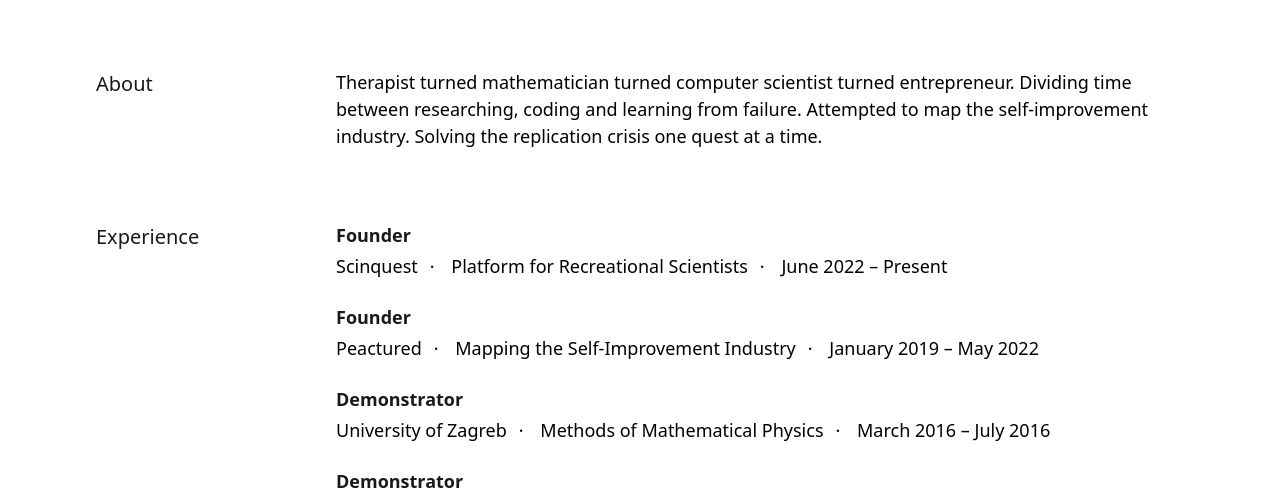
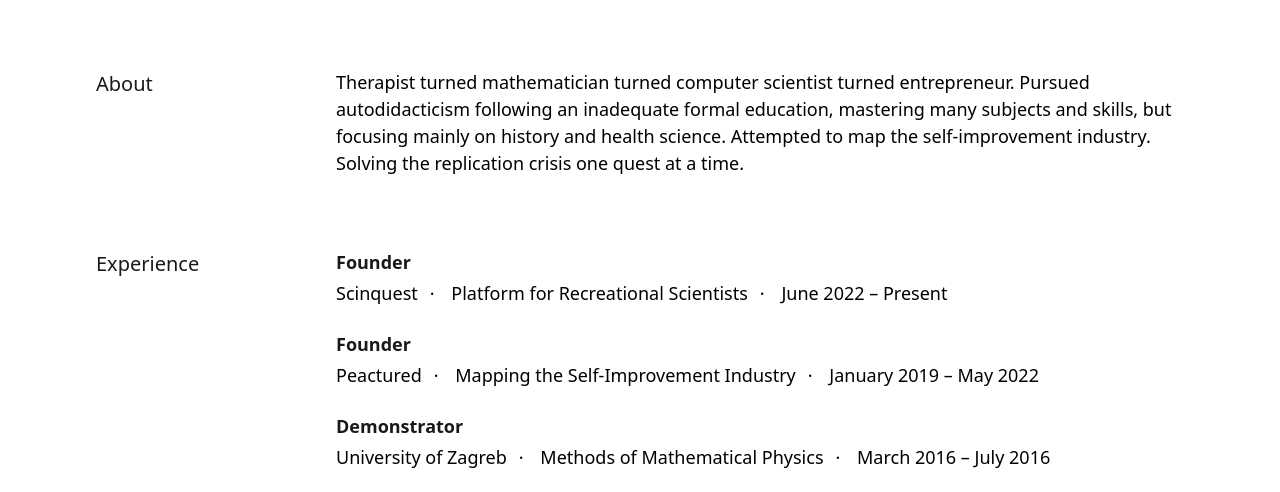
Before and after one commit to gershep/gershep.github.io, a plain HTML site: page index.html in a window 1280 px wide. Shown: the part 259-751 px from the top of the page. Drawn offline with Linux system fonts and the light colour scheme.

Commit message:
Update about section

```diff
--- a/index.html
+++ b/index.html
@@ -51,7 +51,7 @@
       <div class="section-description">
         <div class="description-item">
           <p>
-            Therapist turned mathematician turned computer scientist turned entrepreneur. Dividing time between researching, coding and learning from failure. Attempted to map the self-improvement industry. Solving the replication crisis one quest at a time.
+            Therapist turned mathematician turned computer scientist turned entrepreneur. Pursued autodidacticism following an inadequate formal education, mastering many subjects and skills, but focusing mainly on history and health science. Attempted to map the self-improvement industry. Solving the replication crisis one quest at a time.
           </p>
         </div>
       </div>
```
